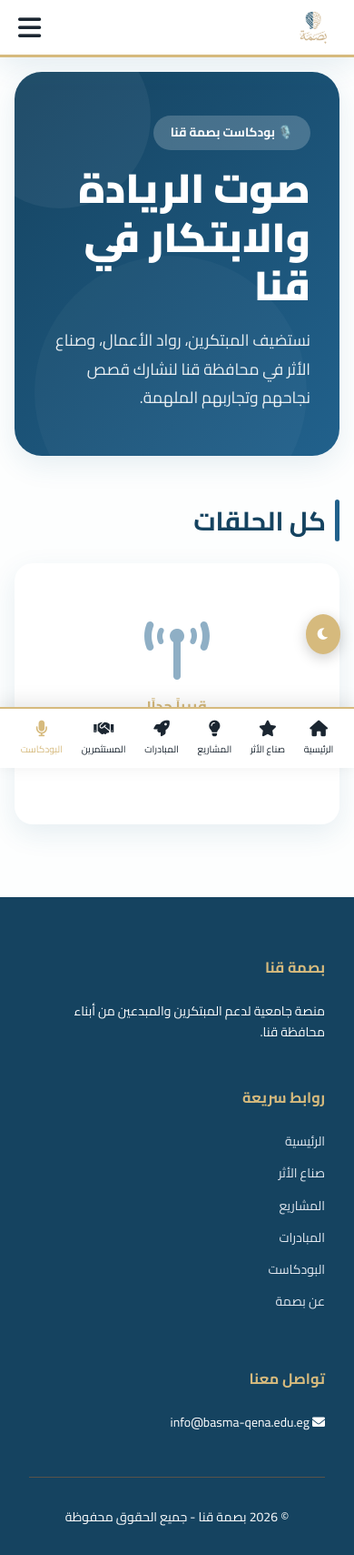
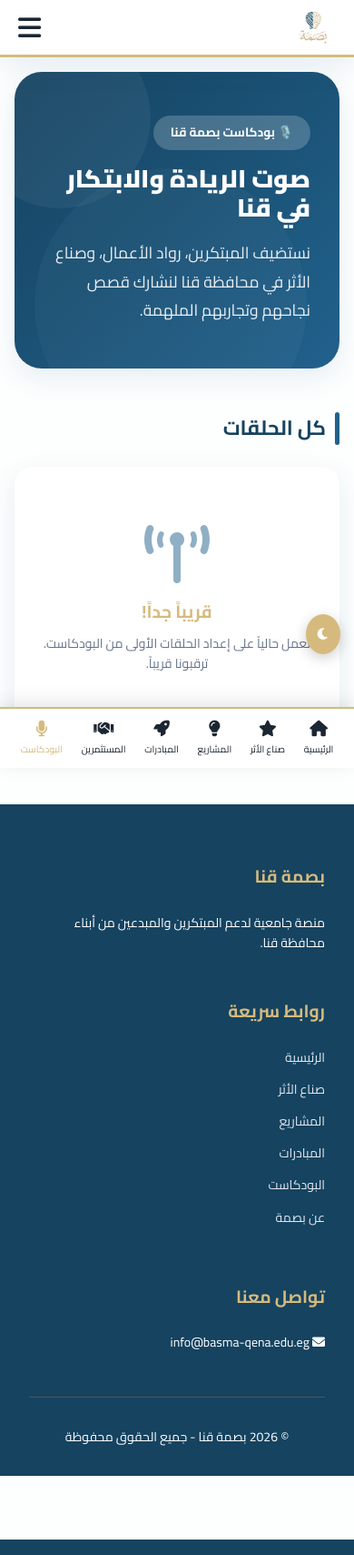
Before and after one commit to blackeagle686/help1, a Django app: page /podcast/ in a window 390 px wide. Shown: the top 1709 px of the page at 91% size. Run offline with Django 5.2, Linux system fonts and the light colour scheme; data that the repository does not hold is empty.

Commit message:
Decrease headings (h1-h6) and detail-title font sizes inside mobile media query, and bump css version

```diff
--- a/static/css/style.css
+++ b/static/css/style.css
@@ -1510,6 +1510,30 @@
         font-size: 14px !important;
     }
 
+    h1, .h1 {
+        font-size: 1.7rem !important;
+    }
+
+    h2, .h2 {
+        font-size: 1.4rem !important;
+    }
+
+    h3, .h3 {
+        font-size: 1.2rem !important;
+    }
+
+    h4, .h4 {
+        font-size: 1.1rem !important;
+    }
+
+    h5, .h5 {
+        font-size: 1rem !important;
+    }
+
+    h6, .h6 {
+        font-size: 0.9rem !important;
+    }
+
     .hero h1 {
         font-size: 1.6rem !important;
     }
@@ -1583,7 +1607,7 @@
     }
 
     .detail-title {
-        font-size: 1.8rem !important;
+        font-size: 1.6rem !important;
         line-height: 1.3 !important;
     }
 
--- a/templates/portal/base.html
+++ b/templates/portal/base.html
@@ -11,7 +11,7 @@
     <link
         href="https://fonts.googleapis.com/css2?family=Amiri:wght@400;700;900&family=Cairo:wght@300;400;600;700;900&display=swap"
         rel="stylesheet">
-    <link rel="stylesheet" href="{% static 'css/style.css' %}?v=1.3">
+    <link rel="stylesheet" href="{% static 'css/style.css' %}?v=1.4">
 </head>
 
 <body>
```
